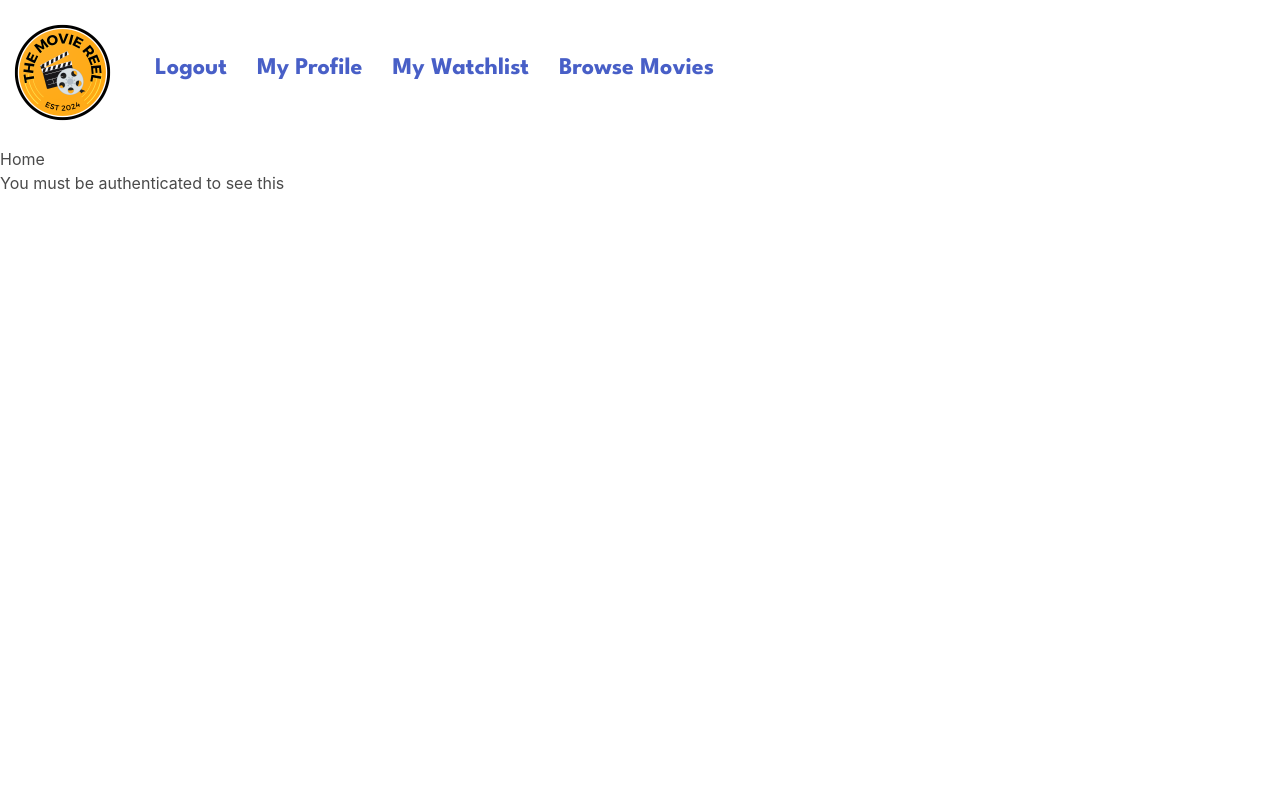
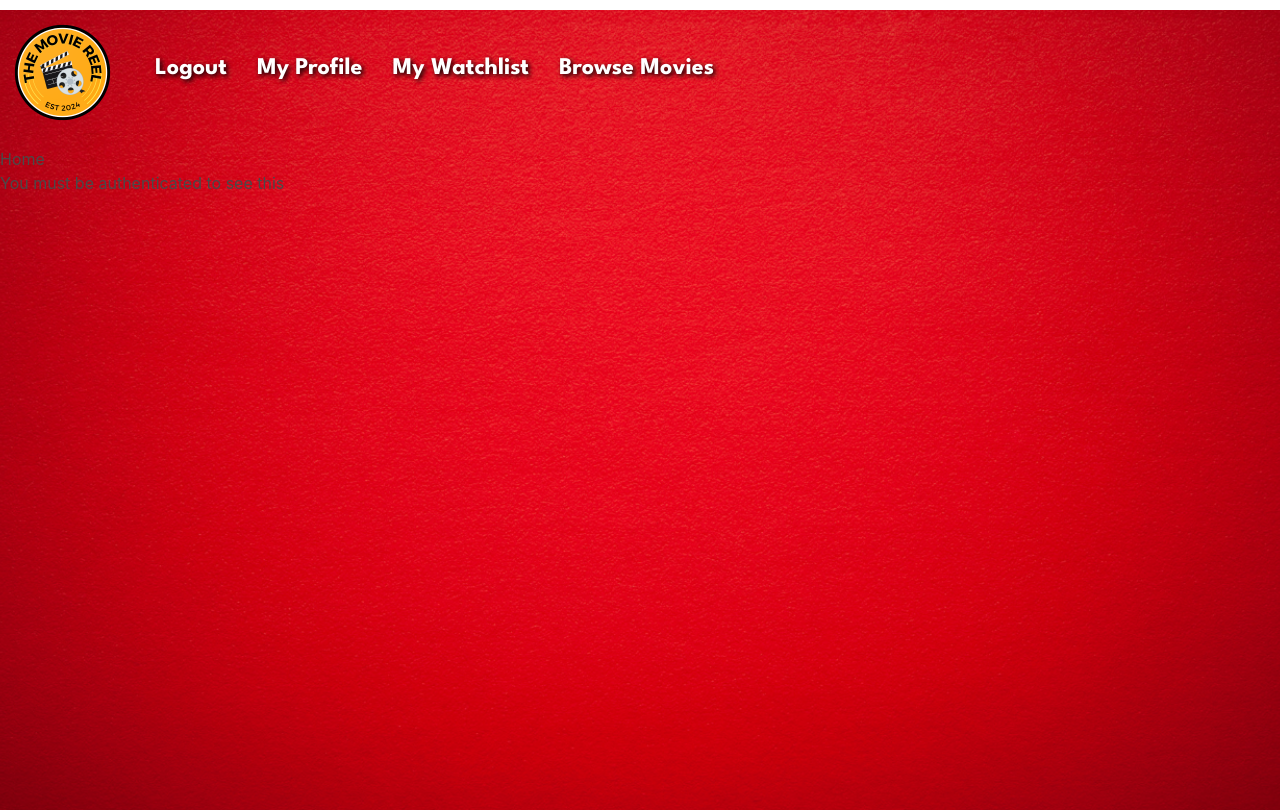
Before and after one commit to mtwesley/movie-reel-web, a Vue app: page / in a window 1280 px wide. Built offline with nearby package versions, Linux system fonts and the light colour scheme.

Commit message:
Added Navigation Links to Header

```diff
--- a/index.html
+++ b/index.html
@@ -11,7 +11,7 @@
     <link rel="preconnect" href="https://fonts.googleapis.com">
   <link rel="preconnect" href="https://fonts.gstatic.com" crossorigin>
   <link href="https://fonts.googleapis.com/css2?family=League+Spartan:wght@100..900&display=swap" rel="stylesheet">
-    <title>Capstone Title</title>
+    <title>The Movie Reel</title>
     <script type="module" src="/src/main.js"></script>
   </head>
   <body>
--- a/src/App.vue
+++ b/src/App.vue
@@ -23,15 +23,24 @@ add back on to router-links after testing -->
 
 <style>
 
+#capstone-app {
+  background-image: url('../src/assets/Red Background.png');
+  background-size: cover;
+  background-position: center;
+  height: 100vh;
+}
+
 .header {
   display: flex;
   font-family: "League Spartan", sans-serif;
+  text-shadow: 2px 2px 5px black;
   font-weight: 700;
   font-size: x-large;
   margin-top: 10px;
 }
 
  #home-link, #logout-link, #profile-link, #watchlist-link, #browse-link {
+    color: white;
     margin-top: 40px;
     margin-right: 30px;
 }
```
Also changed, not shown: src/assets/Red Background.png (added).
